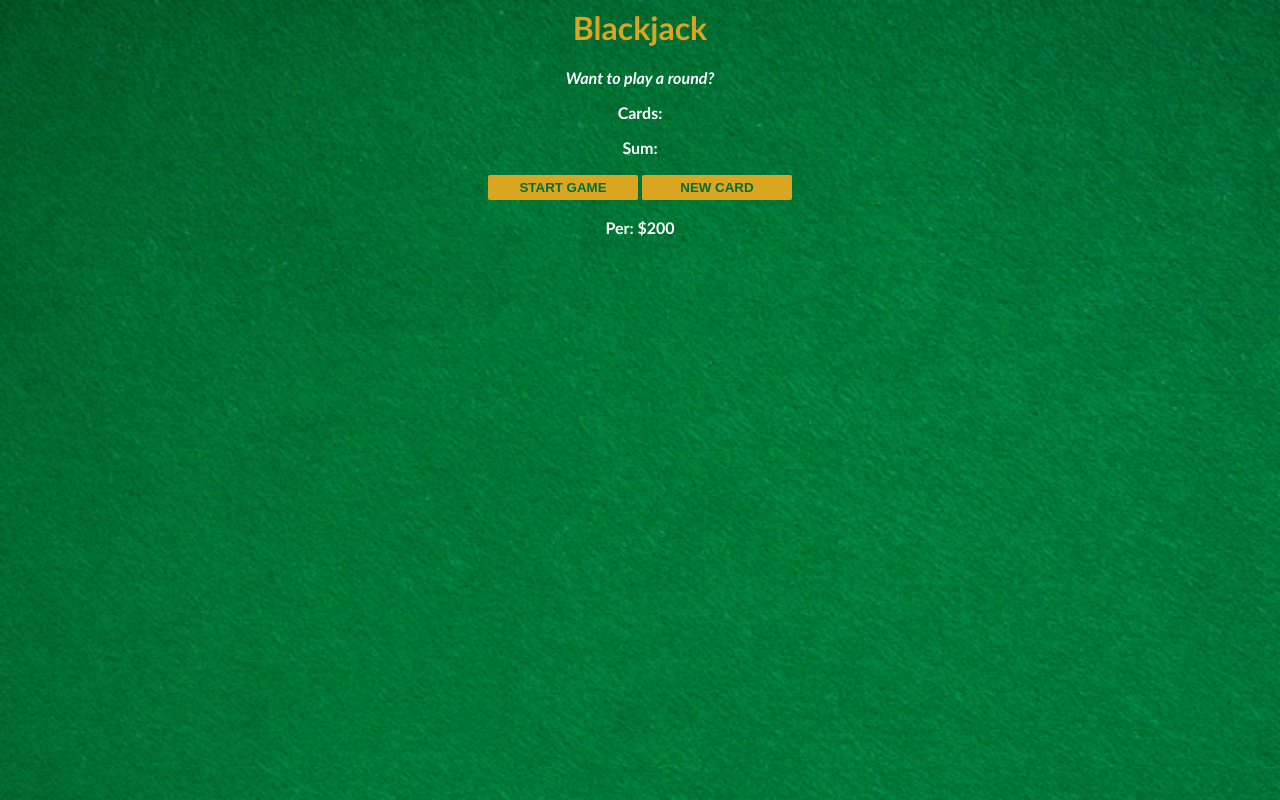
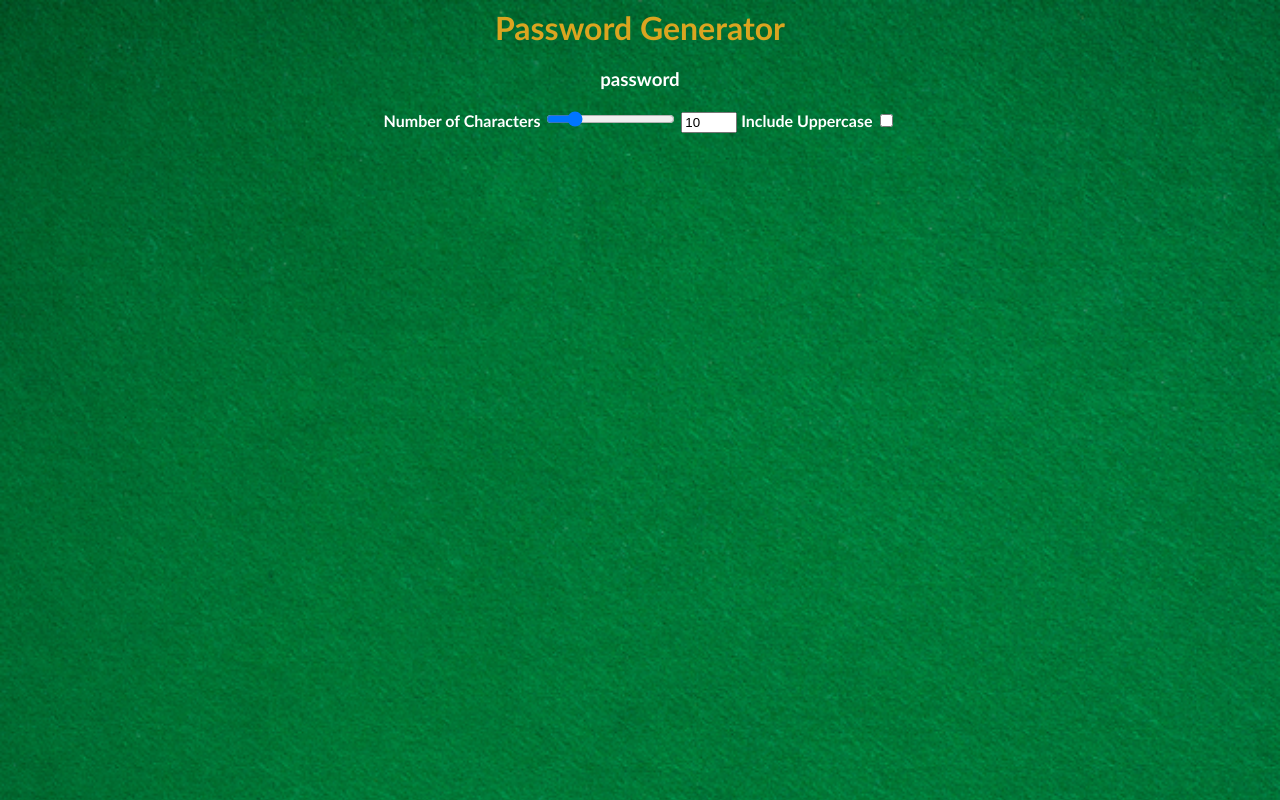
Before and after one commit to anaurruti6/passwordGenerator, a website built with Vite: page index.html in a window 1280 px wide. Built offline with nearby package versions, Linux system fonts and the light colour scheme.

Commit message:
making form

```diff
--- a/index.html
+++ b/index.html
@@ -1,15 +1,25 @@
-<html>
+<html lang = "en">
     <head>
+        <meta charset = "UTF-8">
+        <meta name = "viewport" content = "width=device-width, initial-scale=1.0">
+        <meta http-equiv="X-UA-Compatible" content = "ie=edge">
+        <script src="index.js" defer></script>
         <link rel="stylesheet" href="index.css">
+        <title>Password Generator</title>
     </head>
     <body>
-        <h1>Blackjack</h1>
-        <p id="message-el">Want to play a round?</p>
-        <p id="cards-el">Cards:</p>
-        <p id="sum-el">Sum:</p>
-        <button onclick="startGame()">START GAME</button>
-        <button onclick="newCard()">NEW CARD</button>
-        <p id="player-el"></p>
-        <script src="index.js"></script>
+        <div class = "container">
+            <h1>Password Generator</h1>
+            <h3>password</h3>
+            <form>
+                <label for = "characterAmountNumber">Number of Characters</label>
+                <input type="range" min = "1" max = "50" value = "10" id = "charAmountRange">
+                <input type = "number" min = "1" max = "50" value = "10" id = "charAmountNumber">
+
+                <label for = "">Include Uppercase</label>
+                <input type = "checkbox" id = "includeUpperCase">
+            </form>
+        </div>
+
     </body>
 </html>
--- a/package.json
+++ b/package.json
@@ -1,5 +1,5 @@
 {
-  "name": "Scrim-s0em6n",
+  "name": "passwordgenerator",
   "description": "https://v2.scrimba.com/learn-javascript-c0v/~034",
   "scripts": {
     "start": "vite",
```
Also changed, not shown: 1 other file.
